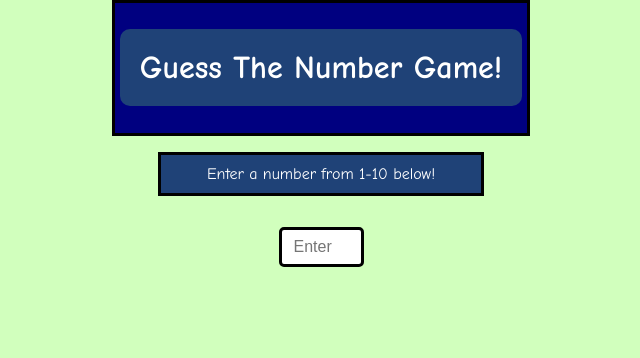
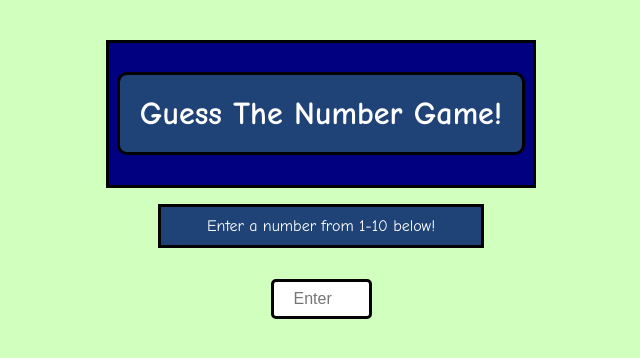
Before and after one commit to nsiu2/Guess-The-Number, a plain HTML site: page index.html in a window 1280 px wide. Shown: the whole page, without its empty margins (319-959 px from the left). Drawn offline with Linux system fonts and the light colour scheme.

Commit message:
Update index.html

```diff
--- a/index.html
+++ b/index.html
@@ -17,25 +17,27 @@
       color: white;              /* White text */
       padding: 20px;             /* Padding around the text */
       border-radius: 10px;       /* Rounded corners */
+      border: 3px solid black;   /* Outline the box black */
       display: inline-block;     /* Make the header box fit the text */
     }
     .h1-outer-box {
       background-color: #000080;  /* Navy Blue background for the outer box */
-      padding: 5px;               /* Space around the smaller box */
-      border: 3px solid black;    /* This outlines the box */
+      padding: 8px;               /* Space around the smaller box */
+      border: 3px solid black;    /* Outline the box black */
       display: inline-block;      /* Make the outer box wrap the inner box */
+      margin-top: 40px;           /* Move the header box down */
     }
     p.box {
       background-color: #1f4277; /* background color */
       color: white;              /* White text */
       padding: 10px;             /* Add space inside the box */
-      border: 3px solid black;   /* Add a border (box) */
+      border: 3px solid black;   /* Outline the box black */
       width: 300px;              /* Set box width */
       text-align: center;        /* Center the text */
     }
     .number-input {
       margin-top: 15px;
-      padding: 8px 12px;
+      padding: 8px 20px;
       font-size: 16px;
       border: 3px solid black;
       border-radius: 5px;
```
